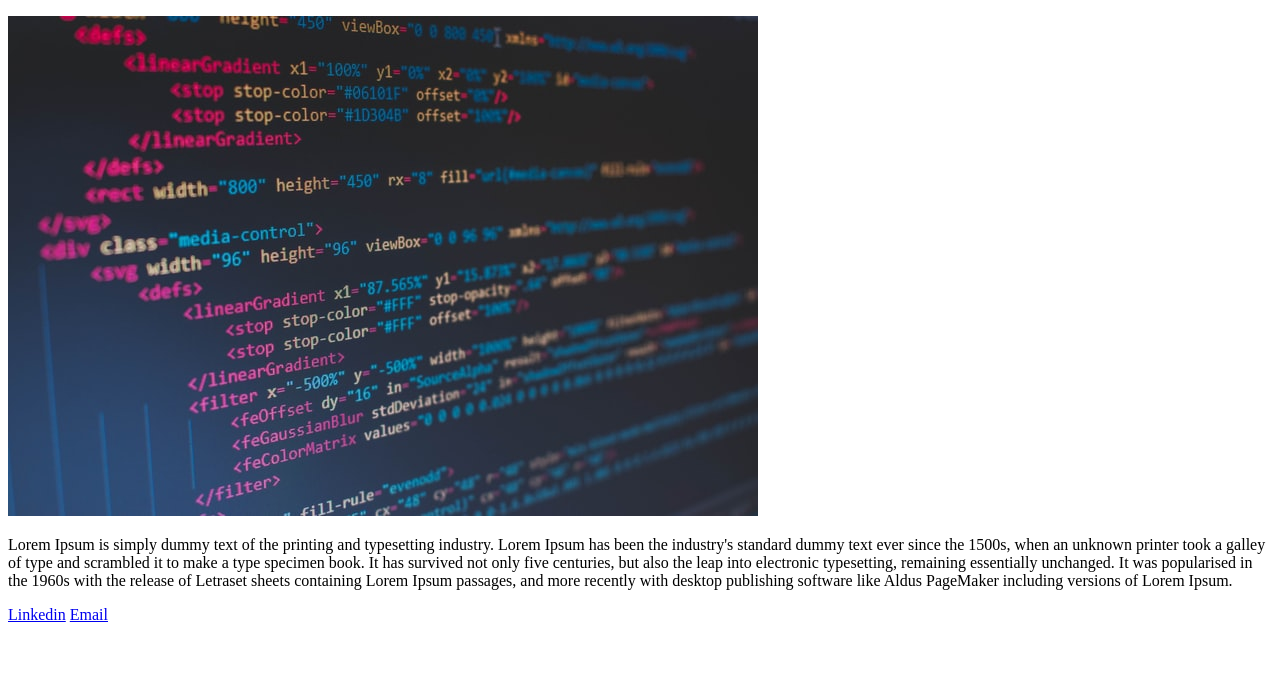
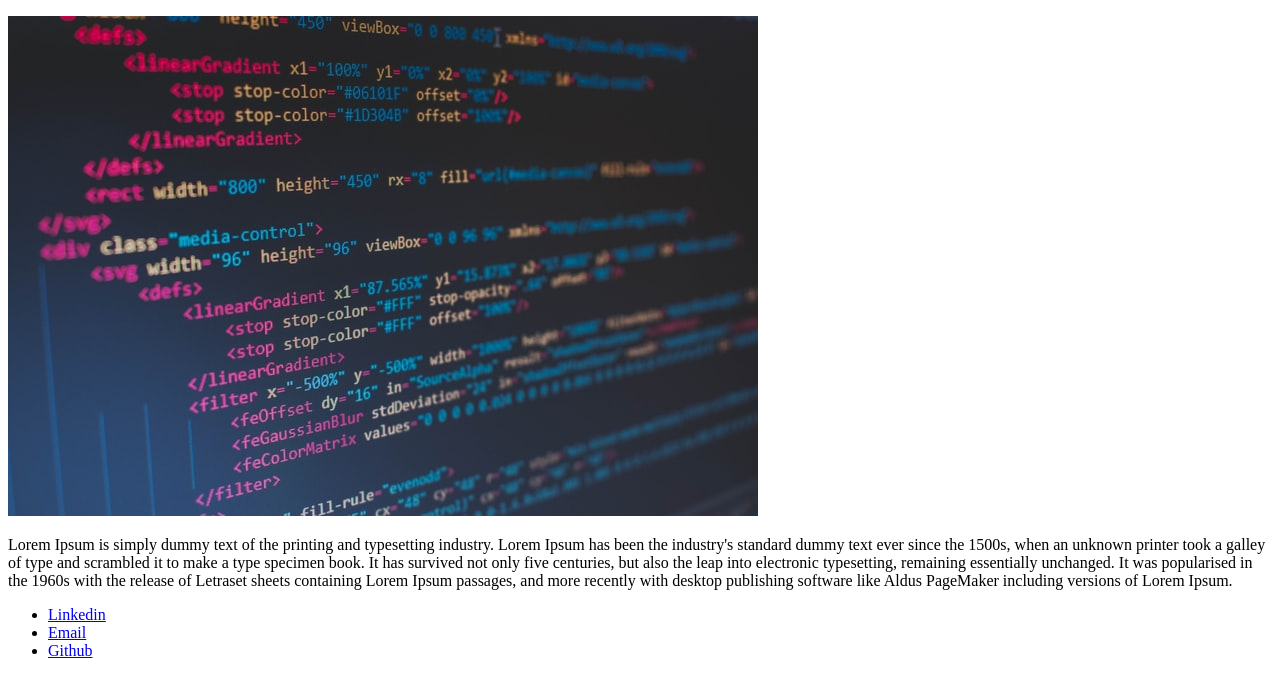
Before and after one commit to Mauro-FS/dio-course-html5-css3-introduction, a plain HTML site: page index.html in a window 1280 px wide. Shown: the part 607-1283 px from the top of the page. Before the commit the page ends 1247 px from the top, so only its background shows below. Drawn offline with Linux system fonts and the light colour scheme.

Commit message:
added list content to the footer

```diff
--- a/index.html
+++ b/index.html
@@ -28,13 +28,21 @@
         Lorem Ipsum passages, and more recently with desktop publishing software like Aldus PageMaker including versions
         of Lorem Ipsum.
       </p>
-      <p>
-        <a href="https://www.linkedin.com/in/mauro-fs/" target="_blank">Linkedin</a>
-        <a href="mailto:maurofs_dev@gmail.com">Email</a>
-      </p>
     </article>
   </section>
-  <footer></footer>
+  <footer>
+    <ul>
+      <li>
+        <a href="https://www.linkedin.com/in/mauro-fs/" target="_blank">Linkedin</a>
+      </li>
+      <li>
+        <a href="mailto:maurofs_dev@gmail.com">Email</a>
+      </li>
+      <li>
+        <a href="https://github.com/Mauro-FS" target="_blank">Github</a>
+      </li>
+    </ul>
+  </footer>
 </body>
 
 </html>
```
